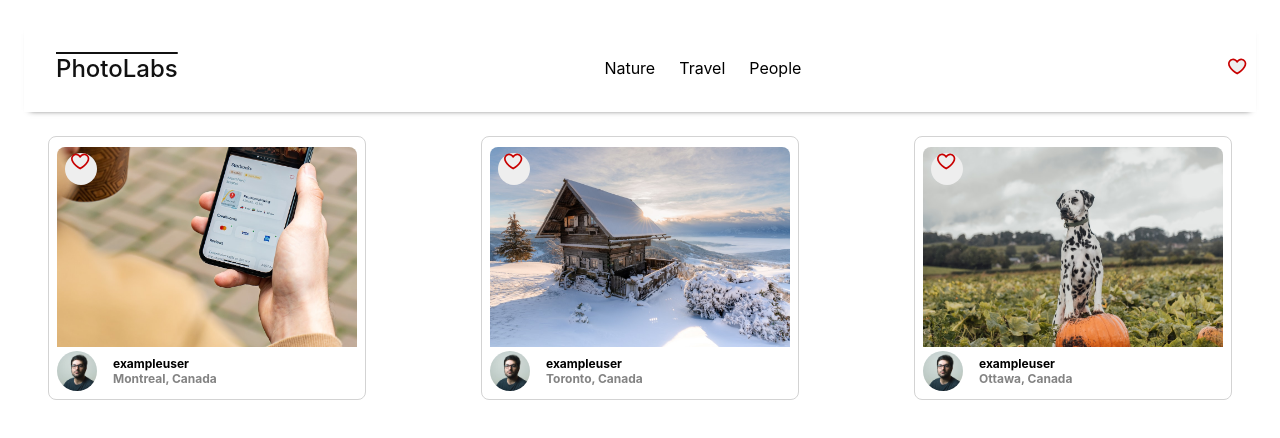
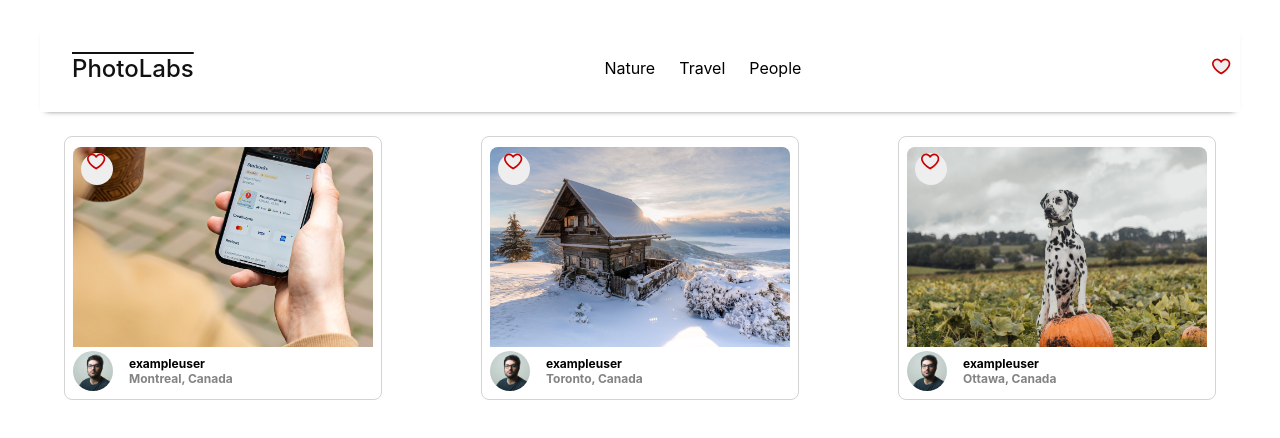
Before and after one commit to amusictheorist/photolabs, a React (Create React App) app in the folder frontend/: page / in a window 1280 px wide. Shown: the top 438 px of the page. Built offline with nearby package versions, Linux system fonts and the light colour scheme; the HTML template or start-up script is replaced by a standard one.

Commit message:
Implement HomeRoute

```diff
--- a/frontend/src/App.jsx
+++ b/frontend/src/App.jsx
@@ -1,15 +1,12 @@
 import React from 'react';
-import PhotoList from 'components/PhotoList';
-import TopNavigationBar from 'components/TopNavigationBar';
 import './App.scss';
+import HomeRoute from 'routes/HomeRoute';
 
 const App = () => {
 
   return (
     <div className="App">
-    {/* { Array.from(Array(3)).map((_, index) => <PhotoListItem key={index}/>) } */}
-    <TopNavigationBar />
-    <PhotoList />
+      <HomeRoute />
   </div>
   );
 };
--- a/frontend/src/routes/HomeRoute.jsx
+++ b/frontend/src/routes/HomeRoute.jsx
@@ -1,11 +1,14 @@
 import React from 'react';
 
 import '../styles/HomeRoute.scss';
+import PhotoList from 'components/PhotoList';
+import TopNavigationBar from 'components/TopNavigationBar';
 
 const HomeRoute = () => {
   return (
     <div className="home-route">
-      {/* Insert React */}
+      <TopNavigationBar />
+      <PhotoList />
     </div>
   );
 };
```
